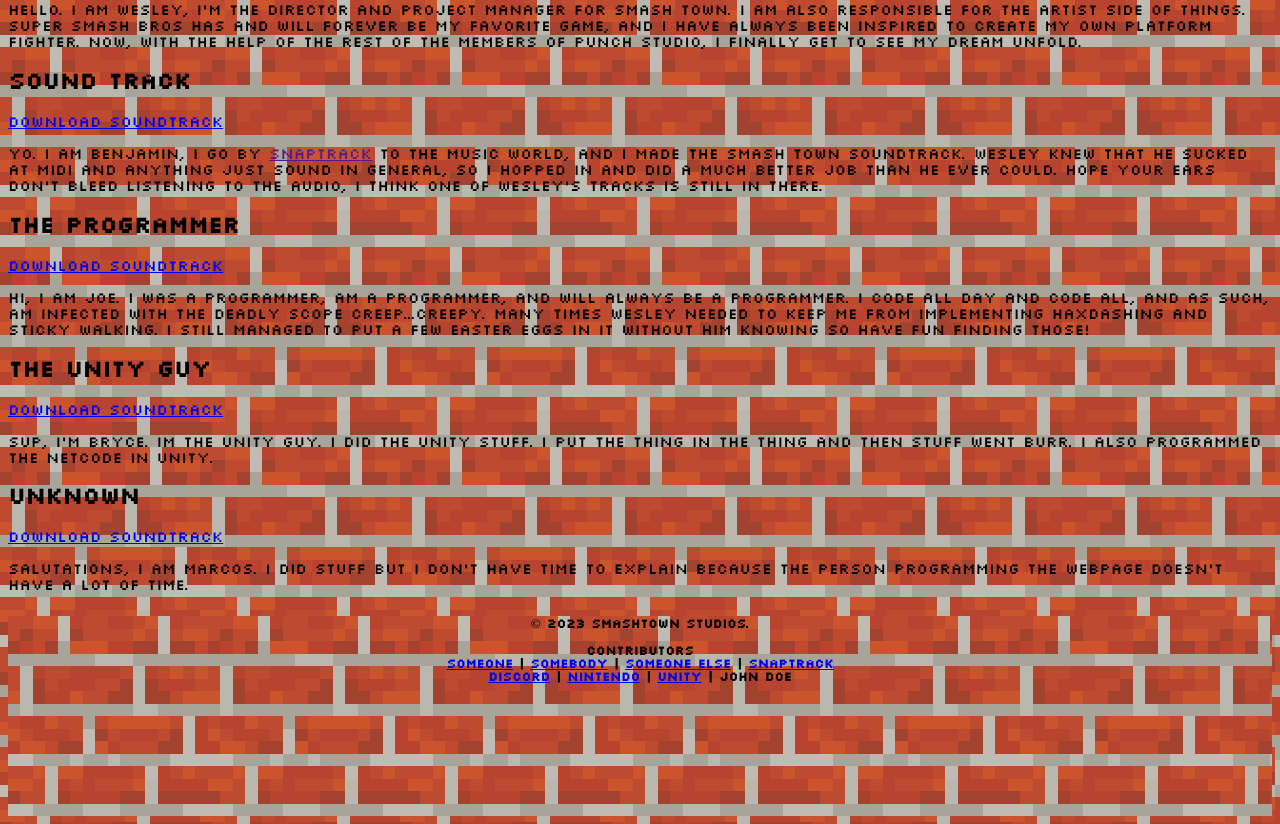
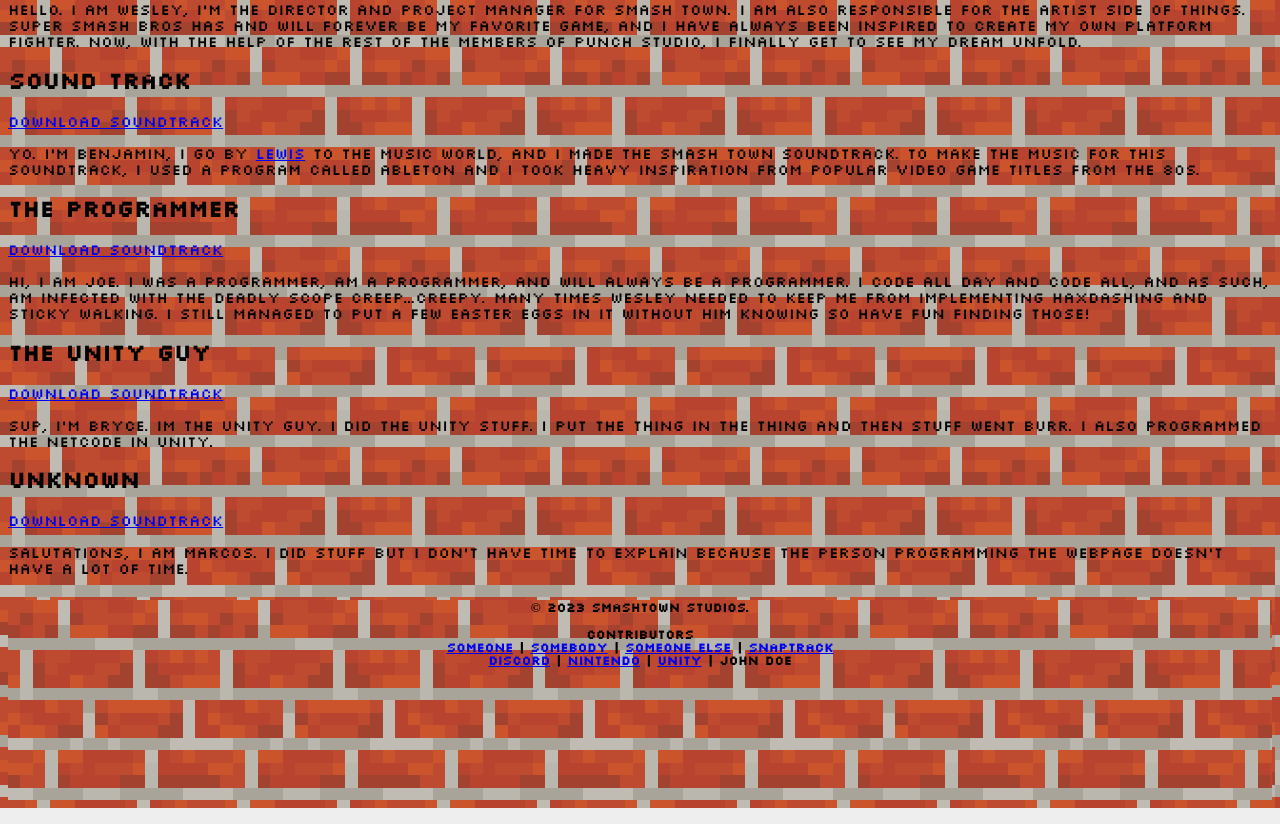
Before and after one commit to SmashTown265/SmashTown265.github.io, a plain HTML site: page index.html in a window 1280 px wide. Shown: the part 1153-1977 px from the top of the page. Drawn offline with Linux system fonts and the light colour scheme; files whose address does not match are found by name.

Commit message:
Added Ben's bio

```diff
--- a/index.html
+++ b/index.html
@@ -37,7 +37,7 @@
 					<h2 class="soundtrack">Sound Track</h2>
 					<a class="sound_dl" href="http://inversephase.bandcamp.com/album/super-smash-land-ost">Download Soundtrack</a>
 					<p>
-						Yo. I am Benjamin, I go by <a href="">Snaptrack</a> to the music world, and I made the Smash Town soundtrack. Wesley knew that he sucked at midi and anything just sound in general, so I hopped in and did a much better job than he ever could. Hope your ears don't bleed listening to the audio, I think one of Wesley's tracks is still in there.
+						Yo. I'm Benjamin, I go by <a href="https://soundcloud.com/lewiswolflord">Lewis</a> to the music world, and I made the Smash Town soundtrack. To make the music for this soundtrack, I used a program called Ableton and I took heavy inspiration from popular video game titles from the 80s.
 					</p>
 					<h2 class="programmer">The Programmer</h2>
 					<a class="sound_dl" href="http://inversephase.bandcamp.com/album/super-smash-land-ost">Download Soundtrack</a>
```
